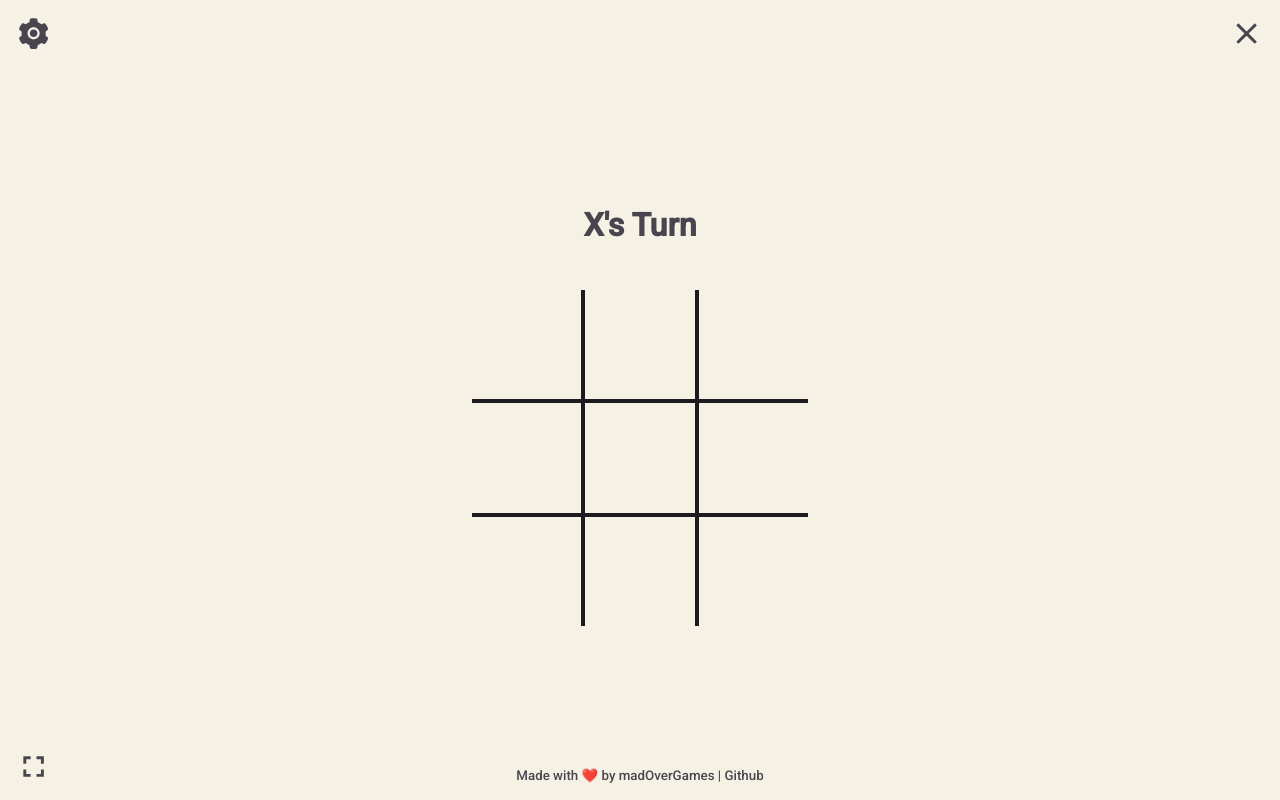
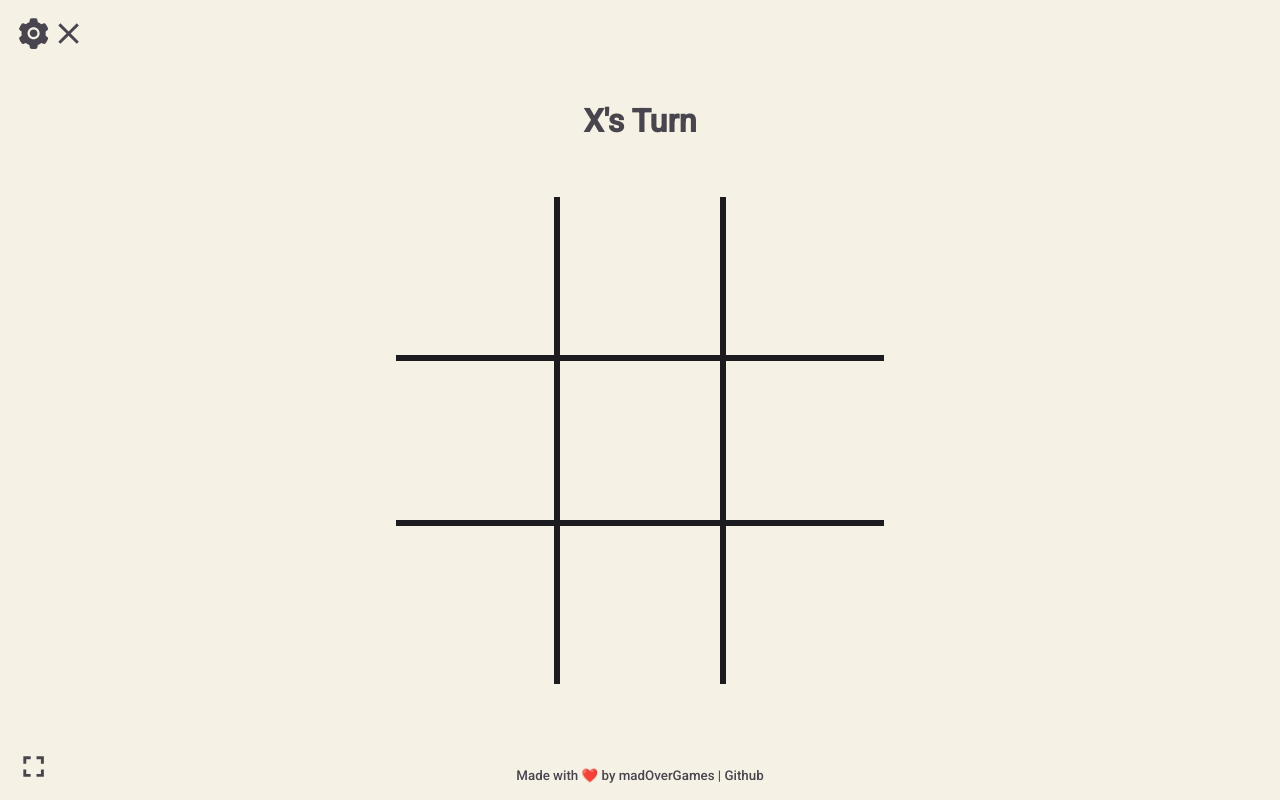
Before and after one commit to yashchaudhari008/tic-tac-toe, a React (Create React App) app: page / in a window 1280 px wide. Both pictures are taken after a click on the button "Play". Built offline with nearby package versions, Linux system fonts and the light colour scheme.

Commit message:
FIX: Scrollbar Scaling Issue

```diff
--- a/src/components/app/GameView.css
+++ b/src/components/app/GameView.css
@@ -1,5 +1,5 @@
 #gameView {
-	width: min(95vw, 470px);
+	width: min(95vw, 85vh);
 	display: flex;
 	flex-direction: column;
 	text-align: center;
--- a/src/components/ui/Footer.css
+++ b/src/components/ui/Footer.css
@@ -4,6 +4,8 @@
 	font-weight: 500;
 	font-size: smaller;
 	text-align: center;
+	position: fixed;
+	width: 100%;
 }
 #footer a {
 	text-decoration: none;
--- a/src/components/ui/Header.css
+++ b/src/components/ui/Header.css
@@ -3,6 +3,7 @@
 	font-size: 2.2rem;
 	padding: 1rem;
 	justify-content: space-between;
+	position: fixed;
 }
 .button {
 	display: inline-flex;
```
